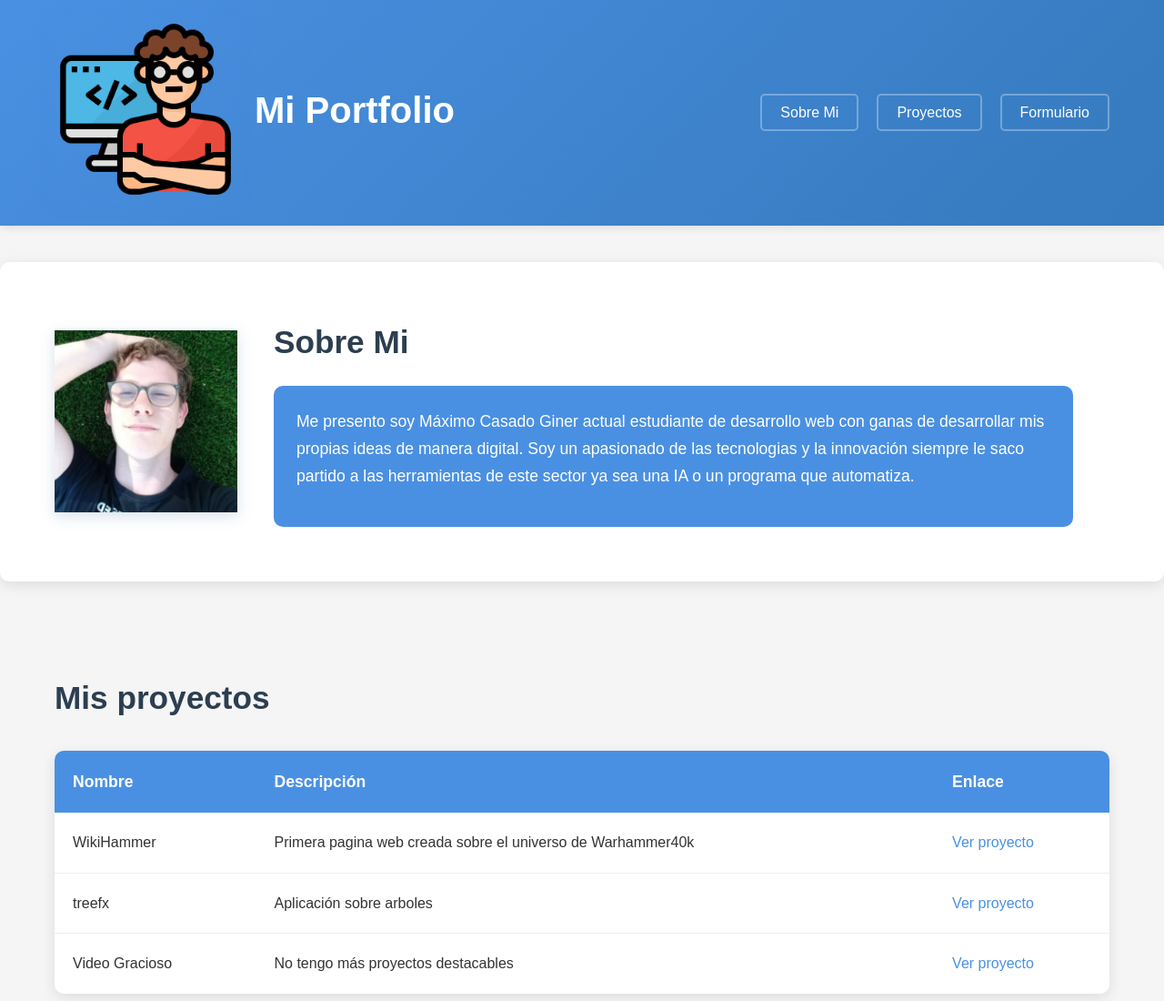
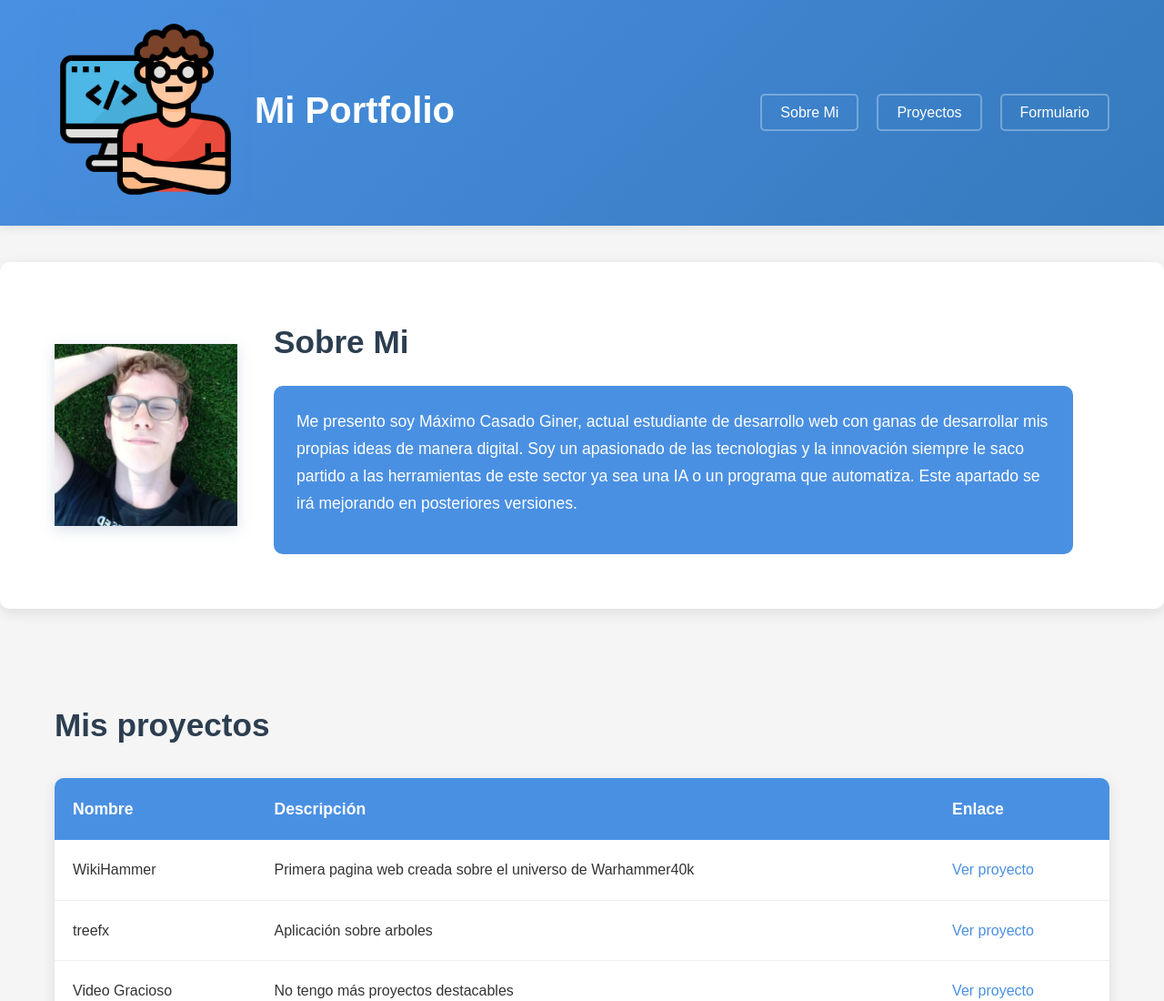
Before and after one commit to Max656plin/Portfolio, a plain HTML site: page index.html in a window 1280 px wide. Shown: the top 1100 px of the page at 91% size. Drawn offline with Linux system fonts and the light colour scheme.

Commit message:
Update index.html
Corrección gramatical

```diff
--- a/index.html
+++ b/index.html
@@ -35,8 +35,9 @@
                     <div class="about-text">
                         <h2>Sobre Mi</h2>
                         <div class="about-description">
-                            <p>Me presento soy Máximo Casado Giner actual estudiante de desarrollo web con ganas de desarrollar mis propias ideas de manera digital.<a>
+                            <p>Me presento soy Máximo Casado Giner, actual estudiante de desarrollo web con ganas de desarrollar mis propias ideas de manera digital.<a>
                                Soy un apasionado de las tecnologias y la innovación siempre le saco partido a las herramientas de este sector ya sea una IA o un programa que automatiza.<a>
+                               Este apartado se irá mejorando en posteriores versiones.
                             </p>
                         </div>
                     </div>
@@ -115,4 +116,5 @@
         </div>
     </footer>
 </body>
+
 </html>
```
